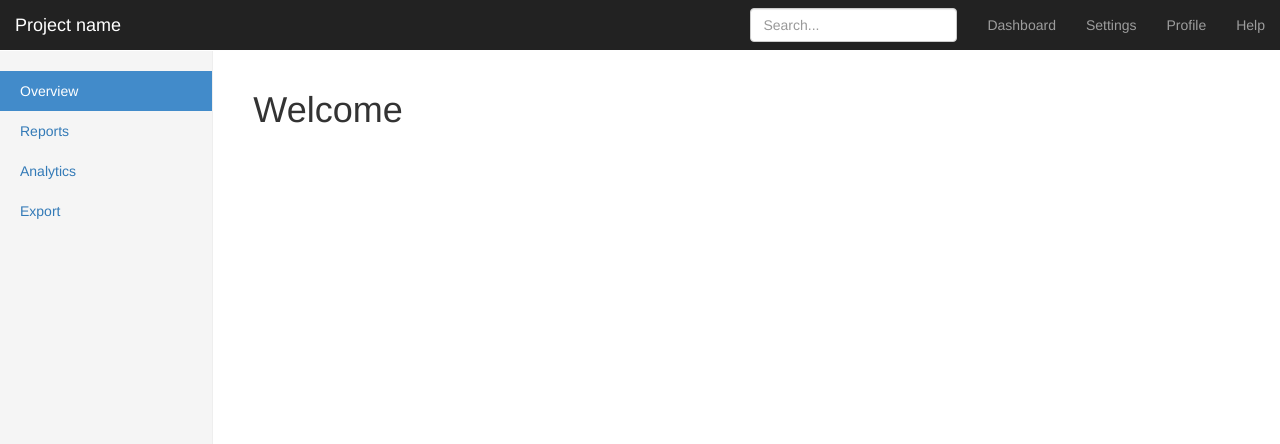
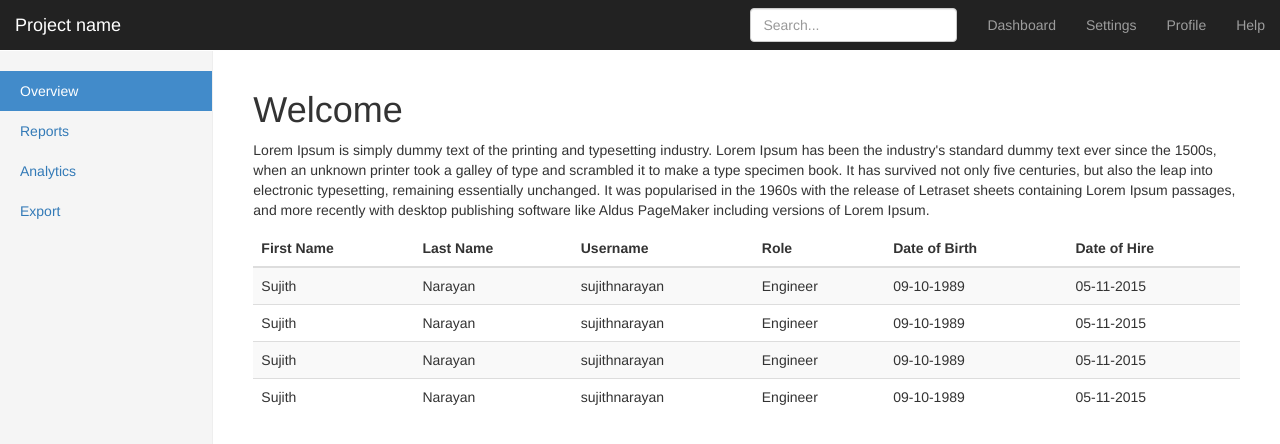
Before and after one commit to sujithrp/WebDevSpring2016, a website: page public/experiments/dashboard/dashboard.html in a window 1280 px wide. Drawn offline with nearby package versions, Linux system fonts and the light colour scheme.

Commit message:
dashboard changes until prof video

```diff
--- a/public/experiments/dashboard/dashboard.html
+++ b/public/experiments/dashboard/dashboard.html
@@ -16,7 +16,7 @@
     <link href="https://maxcdn.bootstrapcdn.com/bootstrap/3.3.6/css/bootstrap.min.css" rel="stylesheet">
 
     <!-- Custom styles for this template -->
-    <link href="dashboard.css" rel="stylesheet">
+    <link href="css/dashboard.css" rel="stylesheet">
 
 </head>
 
@@ -60,6 +60,65 @@
         <div class="col-sm-9 col-sm-offset-3 col-md-10 col-md-offset-2 main">
             <h1> Welcome </h1>
 
+            <div class="table-responsive">
+                <p>
+                    Lorem Ipsum is simply dummy text of the printing and typesetting industry. Lorem Ipsum has been the
+                    industry's standard dummy text ever since the 1500s, when an unknown printer took a galley of type
+                    and scrambled it to make a type specimen book. It has survived not only five centuries, but also the
+                    leap into electronic typesetting, remaining essentially unchanged. It was popularised in the 1960s
+                    with the release of Letraset sheets containing Lorem Ipsum passages, and more recently with desktop
+                    publishing software like Aldus PageMaker including versions of Lorem Ipsum.
+                </p>
+            <table class="table table-striped">
+                <thead>
+                    <tr>
+                        <th> First Name </th>
+                        <th> Last Name </th>
+                        <th> Username </th>
+                        <th> Role </th>
+                        <th> Date of Birth </th>
+                        <th> Date of Hire </th>
+                    </tr>
+                </thead>
+
+                <tbody>
+                    <tr>
+                        <td> Sujith </td>
+                        <td> Narayan </td>
+                        <td> sujithnarayan </td>
+                        <td> Engineer </td>
+                        <td> 09-10-1989 </td>
+                        <td> 05-11-2015 </td>
+                    </tr>
+                    <tr>
+                        <td> Sujith </td>
+                        <td> Narayan </td>
+                        <td> sujithnarayan </td>
+                        <td> Engineer </td>
+                        <td> 09-10-1989 </td>
+                        <td> 05-11-2015 </td>
+                    </tr>
+                    <tr>
+                        <td> Sujith </td>
+                        <td> Narayan </td>
+                        <td> sujithnarayan </td>
+                        <td> Engineer </td>
+                        <td> 09-10-1989 </td>
+                        <td> 05-11-2015 </td>
+                    </tr>
+                    <tr>
+                        <td> Sujith </td>
+                        <td> Narayan </td>
+                        <td> sujithnarayan </td>
+                        <td> Engineer </td>
+                        <td> 09-10-1989 </td>
+                        <td> 05-11-2015 </td>
+                    </tr>
+                </tbody>
+            </table>
+            </div>
+
+
 
         </div>
     </div>
```
Also changed, not shown: public/experiments/dashboard/css/dashboard.css (renamed from public/experiments/dashboard/dashboard.css).
